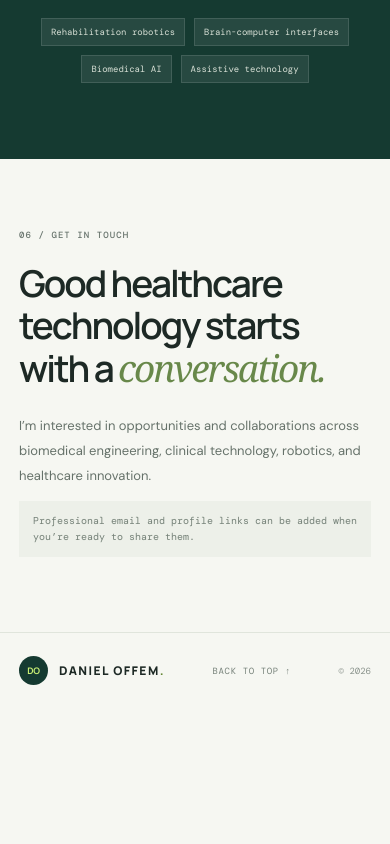
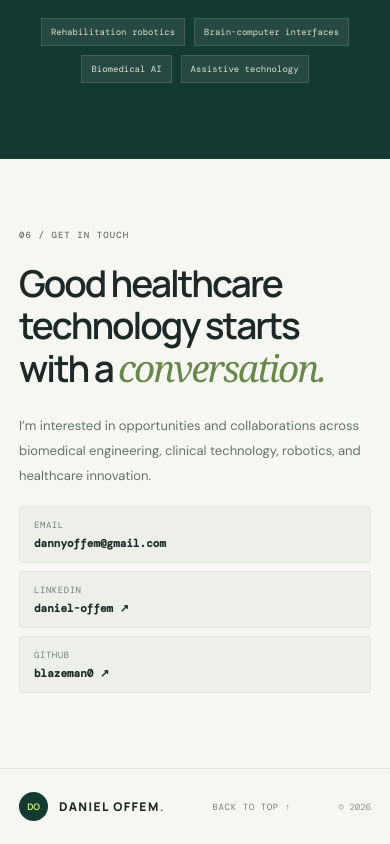
Before and after one commit to blazeman0/Daniel-Offem, a plain HTML site: page index.html in a window 390 px wide. Shown: the part 7224-8068 px from the top of the page. Before the commit the page ends 7932 px from the top, so only its background shows below. Drawn offline with nearby package versions, Linux system fonts and the light colour scheme.

Commit message:
added personal info

```diff
--- a/index.html
+++ b/index.html
@@ -308,7 +308,20 @@
           </div>
           <div class="contact-copy">
             <p>I’m interested in opportunities and collaborations across biomedical engineering, clinical technology, robotics, and healthcare innovation.</p>
-            <p class="contact-note">Professional email and profile links can be added when you’re ready to share them.</p>
+            <div class="contact-links" aria-label="Professional profiles">
+              <a href="mailto:dannyoffem@gmail.com">
+                <span>Email</span>
+                <strong>dannyoffem@gmail.com</strong>
+              </a>
+              <a href="https://www.linkedin.com/in/daniel-offem/" target="_blank" rel="noopener noreferrer">
+                <span>LinkedIn</span>
+                <strong>daniel-offem ↗</strong>
+              </a>
+              <a href="https://github.com/blazeman0" target="_blank" rel="noopener noreferrer">
+                <span>GitHub</span>
+                <strong>blazeman0 ↗</strong>
+              </a>
+            </div>
           </div>
         </div>
       </section>
--- a/styles.css
+++ b/styles.css
@@ -192,11 +192,17 @@ h1 span, h2 em { color: #68884a; font-family: var(--serif); font-weight: 400; }
 .contact-inner h2 { max-width: 610px; }
 .contact-copy { padding-bottom: 5px; }
 .contact-copy > p:first-child { color: #66726a; font-size: 13px; line-height: 1.9; }
-.contact-copy .contact-note { margin: 0; padding: 12px 14px; background: #edf0e9; color: #748077; font: 10px/1.6 "DM Mono", monospace; }
+.contact-links { display: grid; gap: 8px; margin-top: 18px; }
+.contact-links a { display: flex; align-items: center; justify-content: space-between; gap: 16px; padding: 12px 14px; background: #edf0e9; border: 1px solid #e1e6dc; border-radius: 3px; transition: background .18s ease, border-color .18s ease; }
+.contact-links a:hover { background: #e5ebdc; border-color: #cad6c0; }
+.contact-links span { color: #748077; font: 9px "DM Mono", monospace; letter-spacing: .06em; text-transform: uppercase; }
+.contact-links strong { color: var(--ink); font: 600 11px "DM Mono", monospace; }
 .site-footer { padding: 23px 0; border-top: 1px solid #e0e5dc; }
 .footer-inner { display: flex; align-items: center; justify-content: space-between; gap: 20px; color: #77827a; font: 9px "DM Mono", monospace; }
 .footer-brand { color: var(--ink); font-family: var(--display); }
 .footer-brand .brand-mark { width: 29px; height: 29px; font-size: 9px; }
+.footer-links { display: flex; align-items: center; gap: 14px; }
+.footer-links a:hover { color: #668b36; }
 .footer-inner > a:last-of-type { letter-spacing: .07em; }
 .copyright { color: #8a938c; }
 
@@ -269,8 +275,11 @@ h1 span, h2 em { color: #68884a; font-family: var(--serif); font-weight: 400; }
   .focus-section { padding: 76px 0; }
   .focus-section h2 { font-size: 39px; }
   .contact-inner { gap: 25px; }
+  .contact-links a { align-items: flex-start; flex-direction: column; gap: 5px; }
+  .contact-links strong { overflow-wrap: anywhere; }
   .footer-inner { flex-wrap: wrap; justify-content: space-between; }
   .footer-inner > span:nth-child(2) { display: none; }
+  .footer-links { order: 3; width: 100%; flex-wrap: wrap; }
 }
 @media (prefers-reduced-motion: reduce) {
   *, *::before, *::after { scroll-behavior: auto !important; animation-duration: .01ms !important; animation-iteration-count: 1 !important; transition-duration: .01ms !important; }
@@ -449,6 +458,10 @@ html[data-theme="dark"] .capability p,
 html[data-theme="dark"] .capability-note { color: #aab7ad; }
 html[data-theme="dark"] .focus-section { background: #0c2118; }
 html[data-theme="dark"] .contact-copy .contact-note { background: #202c24; color: #b5c0b6; }
+html[data-theme="dark"] .contact-links a { background: #202c24; border-color: #344239; }
+html[data-theme="dark"] .contact-links a:hover { background: #29372d; border-color: #526453; }
+html[data-theme="dark"] .contact-links strong { color: #e5ebe5; }
+html[data-theme="dark"] .contact-links span { color: #b5c0b6; }
 html[data-theme="dark"] .site-footer { border-color: #344239; }
 html[data-theme="dark"] .footer-inner { color: #a7b3aa; }
 html[data-theme="dark"] .projects-hero { background: radial-gradient(ellipse at 87% 24%, #25352a 0, transparent 38%), var(--paper); }
```
Also changed, not shown: projects.html (+5 -0 lines).
